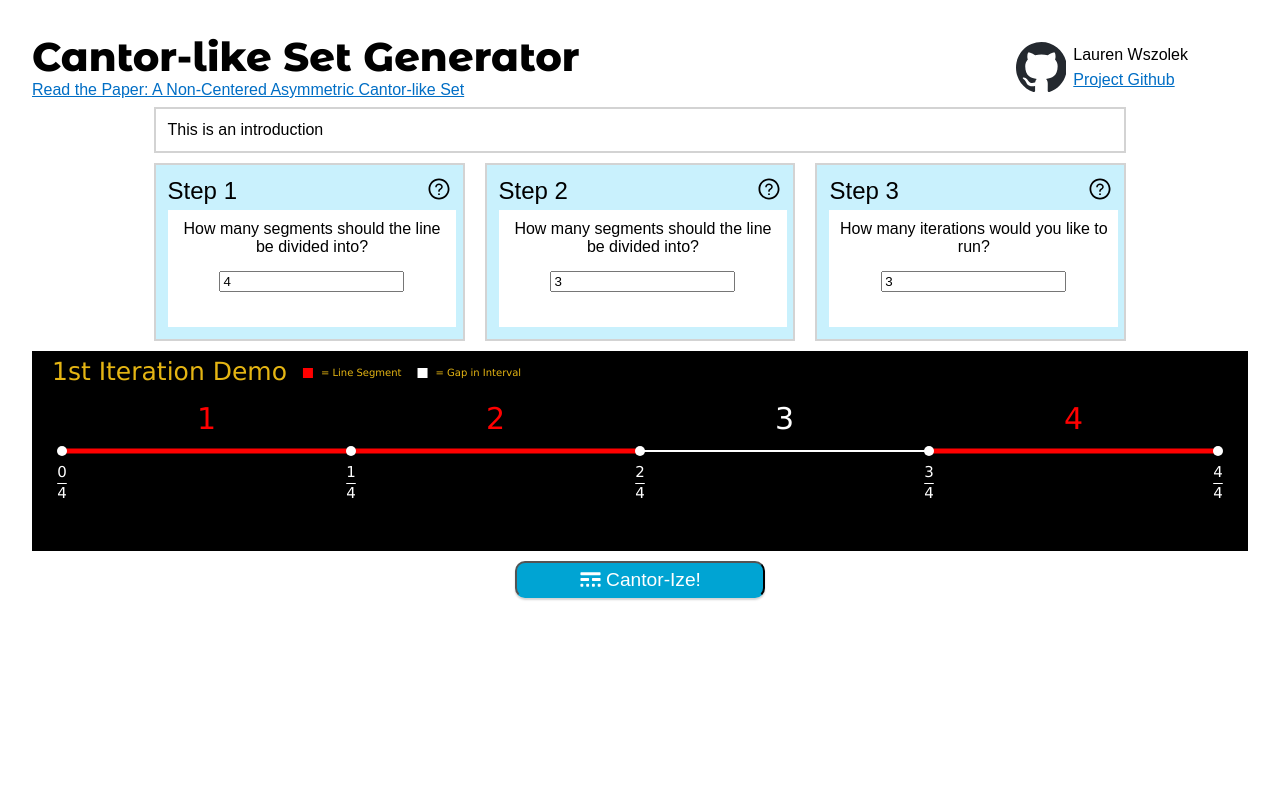
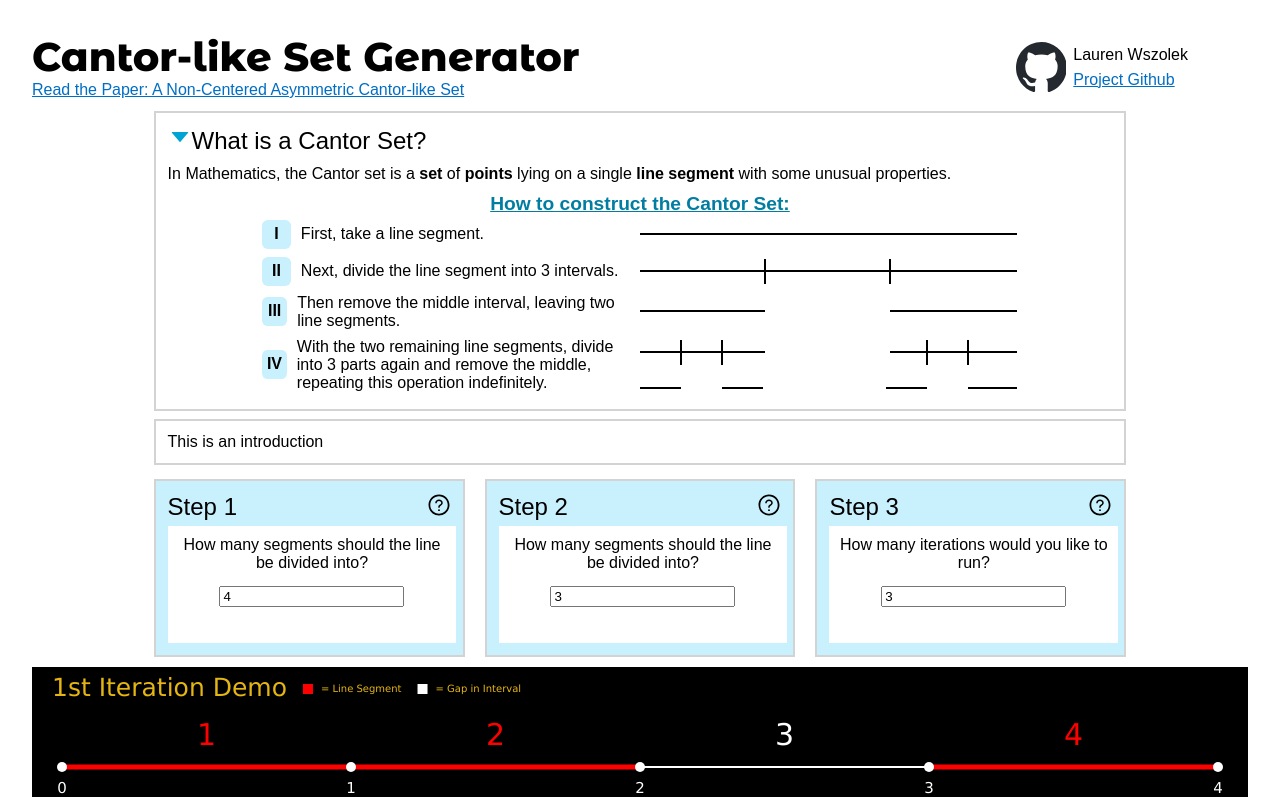
Before and after one commit to bambery/cantor_3-4_react, a React (Create React App) app: page / in a window 1280 px wide. Shown: the top 797 px of the page. Built offline with nearby package versions, Linux system fonts and the light colour scheme; a web font is replaced by a local one.

Commit message:
adds graphical demonstration of Cantor Set

```diff
--- a/src/components/CantorIteration.js
+++ b/src/components/CantorIteration.js
@@ -16,9 +16,14 @@ const CantorIteration = ({ intCol, index }) => {
     }
 
     const displayToggle = () => {
-        return showDetails
+        return (
+            <span className='caretToggle'>
+                {showDetails
                     ? <AiFillCaretDown/>
                     : <AiFillCaretRight/>
+                }
+            </span>
+        )
     }
 
     const cantorTable = (kind) => {
@@ -31,7 +36,6 @@ const CantorIteration = ({ intCol, index }) => {
 
 
     return(
-        <IconContext.Provider value={{ color: getComputedStyle(document.body).getPropertyValue('--color-bluish') }}>
         <div className='cantor-result-iteration'>
             <div className='cantor-result-numberline'>
                 <Numberline intCol={intCol} isDemo={false}/>
@@ -43,7 +47,6 @@ const CantorIteration = ({ intCol, index }) => {
             {showDetails && cantorTable('seg')}
             {showDetails && cantorTable('gap')}
         </div>
-        </IconContext.Provider>
     )
 }
 
--- /dev/null
+++ b/src/components/HowToCantorStep.js
@@ -0,0 +1,147 @@
+import React from 'react'
+import PropTypes from 'prop-types'
+import { useState, useRef, useEffect } from 'react'
+import styles from './HowToCantorStep.module.css'
+
+const HowToCantorStep = ({ stepInfo, stepNum }) => {
+    const canvasRef = useRef()
+
+    const stepDraw = [
+        drawStep1,
+        drawStep2,
+        drawStep3,
+        drawStep4
+    ]
+
+    useEffect( () => {
+        const ctx = drawCanvas(canvasRef)
+        const width = ctx.canvas.offsetWidth
+        const height = ctx.canvas.offsetHeight
+        const midH = Math.floor(height/2)
+        stepDraw[stepNum](ctx, height, width, midH)
+    }, [])
+
+    function drawCanvas(canvasRef){
+        const canvas = canvasRef.current
+        var rect = canvas.parentNode.getBoundingClientRect()
+        canvas.width = rect.width
+        canvas.height = rect.height
+        const ctx = canvas.getContext('2d')
+        const width = ctx.canvas.offsetWidth
+        const height = ctx.canvas.offsetHeight
+        ctx.fillStyle = 'white'
+        ctx.strokeStyle = 'black'
+        ctx.lineWidth = 2.0
+        ctx.fillRect(0, 0, width, height)
+        return ctx
+    }
+
+    function drawStep1(ctx, height, width, midH){
+        ctx.beginPath()
+        ctx.moveTo(0, midH)
+        ctx.lineTo(width, midH)
+        ctx.stroke()
+    }
+
+    function drawStep2(ctx, height, width, midH){
+        const oneThird = Math.floor(width/3)
+        drawStep1(ctx, height, width, midH)
+        ctx.beginPath()
+        ctx.moveTo(oneThird, 0)
+        ctx.lineTo(oneThird, height)
+        ctx.stroke()
+
+        ctx.beginPath()
+        ctx.moveTo(oneThird * 2, 0)
+        ctx.lineTo(oneThird * 2, height)
+        ctx.stroke()
+    }
+
+    function drawStep3(ctx, height, width, midH){
+        const oneThird = Math.floor(width/3)
+        ctx.beginPath()
+        ctx.moveTo(0, midH)
+        ctx.lineTo(oneThird, midH)
+        ctx.stroke()
+
+        ctx.beginPath()
+        ctx.moveTo(oneThird*2, midH)
+        ctx.lineTo(width, midH)
+        ctx.stroke()
+    }
+
+    function drawStep4(ctx, height, width, midH){
+        // step 4 has 2 diagrams stacked on top of one another
+        midH = Math.floor(midH/2)
+        const topHeight = Math.floor(height/2)
+        const oneNinth = Math.floor(width/9)
+        // top diagram
+        // draw horizontal lines
+        drawStep3(ctx, topHeight, width, midH)
+        // draw vertical lines
+        ctx.beginPath()
+        ctx.moveTo(oneNinth, 0)
+        ctx.lineTo(oneNinth, topHeight)
+        ctx.stroke()
+
+        ctx.beginPath()
+        ctx.moveTo(oneNinth*2, 0)
+        ctx.lineTo(oneNinth*2, topHeight)
+        ctx.stroke()
+
+        ctx.beginPath()
+        ctx.moveTo(oneNinth*7, 0)
+        ctx.lineTo(oneNinth*7, topHeight)
+        ctx.stroke()
+
+        ctx.beginPath()
+        ctx.moveTo(oneNinth*8, 0)
+        ctx.lineTo(oneNinth*8, topHeight)
+        ctx.stroke()
+
+        // bottom diagram
+        const bottomHeight = height - ctx.lineWidth
+        ctx.beginPath()
+        ctx.moveTo(0, bottomHeight)
+        ctx.lineTo(oneNinth, bottomHeight)
+        ctx.stroke()
+
+        ctx.beginPath()
+        ctx.moveTo(oneNinth*2, bottomHeight)
+        ctx.lineTo(oneNinth*3, bottomHeight)
+        ctx.stroke()
+
+        ctx.beginPath()
+        ctx.moveTo(oneNinth*6, bottomHeight)
+        ctx.lineTo(oneNinth*7, bottomHeight)
+        ctx.stroke()
+
+        ctx.beginPath()
+        ctx.moveTo(oneNinth*8, bottomHeight)
+        ctx.lineTo(width, bottomHeight)
+        ctx.stroke()
+    }
+
+    return(
+        <>
+            <div className={styles.numeralInstruction}>
+                <div className={styles.numeral} key={stepInfo['numeral']}>
+                    {stepInfo['numeral']}
+                </div>
+                <div className={styles.instruction} key={stepInfo['instruction']}>
+                    {stepInfo['instruction']}
+                </div>
+            </div>
+            <div className={styles.diagram}>
+                <canvas ref={canvasRef}></canvas>
+            </div>
+        </>
+    )
+}
+
+HowToCantorStep.propTypes = {
+    stepInfo:   PropTypes.object.isRequired,
+    stepNum:    PropTypes.number.isRequired
+}
+
+export default HowToCantorStep
--- /dev/null
+++ b/src/components/HowToCantorStep.module.css
@@ -0,0 +1,26 @@
+.numeralInstruction {
+    display: flex;
+    flex-direction: row;
+    justify-content: flex-start;
+    align-items: center;
+}
+
+.numeral {
+    width: 1.2rem;
+    height: 1.2rem;
+    border-radius: 20%;
+    padding: .3rem;
+    font-weight: bolder;
+    background-color: var(--color-light-bluish);
+    color: black;
+    text-align: center;
+    margin-right: 10px;
+}
+
+.diagram {
+    height: 25px;
+}
+
+.diagram:last-child {
+    height: 50px;
+}
--- a/src/components/Introduction.js
+++ b/src/components/Introduction.js
@@ -1,9 +1,77 @@
 import React from 'react'
+import { useState } from 'react'
+import { AiFillCaretDown, AiFillCaretRight } from 'react-icons/ai'
+import styles from './Introduction.module.css'
+import HowToCantorStep from './HowToCantorStep'
 
 const Introduction = () => {
+
+    const [showCantorInfo, setShowCantorInfo] = useState(true)
+
+    const stepDetails = [
+        {
+            'numeral': 'I',
+            'instruction': 'First, take a line segment.',
+        },
+        {
+            'numeral': 'II',
+            'instruction': 'Next, divide the line segment into 3 intervals.',
+        },
+        {
+            'numeral':  'III',
+            'instruction':  'Then remove the middle interval, leaving two line segments.'
+        },
+        {
+            'numeral':  'IV',
+            'instruction':  'With the two remaining line segments, divide into 3 parts again and remove the middle, repeating this operation indefinitely.'
+        }
+    ]
+
+    const toggleDetails = () => {
+        setShowCantorInfo(!showCantorInfo)
+    }
+
+    const displayToggle = () => {
+        return (
+            <span className='caretToggle'>
+                {showCantorInfo
+                    ? <AiFillCaretDown/>
+                    : <AiFillCaretRight/>
+                }
+            </span>
+        )
+    }
+
+    const cantorDescription = () => {
+        return(
+            <div className={styles.textDescription}>
+                In Mathematics, the Cantor set is a <a href="https://en.wikipedia.org/wiki/Set_(mathematics)">set</a> of <a href="https://en.wikipedia.org/wiki/Point_(geometry)">points</a> lying on a single <a href="https://en.wikipedia.org/wiki/Line_segment">line segment</a> with some unusual properties.
+                <div className={styles.centeringDiv}>
+                    <div className={styles.howToCantorTitle}>
+                        How to construct the Cantor Set:
+                    </div>
+                    <div className={styles.twoCol}>
+                        { stepDetails.map( (stepInfo, idx) =>
+                            <React.Fragment key={stepInfo['numeral']}>
+                                <HowToCantorStep stepInfo={stepInfo} stepNum={idx} />
+                            </React.Fragment>
+                        ) }
+                    </div>
+                </div>
+            </div>
+        )
+    }
+
     return(
-        <div className="centering-div">
-            <div className="introduction">
+        <div className={styles.centeringDiv}>
+            <div className={styles.introduction} onClick={toggleDetails}>
+                <div className={styles.whatIsCantorTitle}>
+                {displayToggle()}
+                What is a Cantor Set?
+                </div>
+                {showCantorInfo && cantorDescription()}
+            </div>
+            <div className={styles.introduction}>
                 This is an introduction
             </div>
         </div>
--- /dev/null
+++ b/src/components/Introduction.module.css
@@ -0,0 +1,51 @@
+.centeringDiv {
+    display: flex;
+    flex-direction: column;
+    justify-content: center;
+    align-items: center;
+    margin: auto;
+    width: 80%;
+}
+
+.introduction {
+    padding: 12px;
+    border: 2px solid var(--color-light-gray);
+    margin: 4px 10px;
+    width: 100%;
+    box-sizing: border-box;
+}
+
+.whatIsCantorTitle {
+    font-size: var(--step-title-font-size);
+}
+
+.textDescription {
+    padding-top: 10px;
+}
+
+.textDescription a {
+    color: var(--color-basic-font);
+    font-weight: bold;
+    text-decoration: none;
+}
+
+.textDescription a:hover {
+    text-decoration: underline;
+}
+
+.twoCol {
+    display: grid;
+    grid-template-columns: repeat(2, 1fr);
+    align-items: center;
+    row-gap: 8px;
+    margin-bottom: 5px;
+}
+
+.howToCantorTitle {
+    color: var(--color-dark-bluish);
+    font-size: 1.2rem;
+    font-weight: bolder;
+    margin-top: 10px;
+    margin-bottom: 5px;
+    text-decoration: underline;
+}
--- a/src/index.css
+++ b/src/index.css
@@ -3,10 +3,12 @@ body {
     width: 95%;
     margin: 2em auto;
     font-family: 'ABeeZee', sans-serif;
+    font-size: 16px;
     --font-title: 'Montserrat Alternates'; /* 800, 600, 400 */
     --step-title-font-size: 1.5em;
     --color-error-text: #cb4818;
     --color-error-bg: #ffe0e0;
+    --color-basic-font: black;
     /* colors */
     --color-link: #006ec5;
     --color-bluish: #00a4d3;
@@ -190,6 +192,10 @@ a {
     position: relative;
 }
 
+.caretToggle {
+    color: var(--color-bluish);
+}
+
 .cantor-result-iteration-name:hover {
     cursor: pointer;
     color: var(--color-bluish);
@@ -276,25 +282,6 @@ a {
     border-top: 2px solid;
 }
 
-
-/****************/
-
-.centering-div {
-    display: flex;
-    flex-direction: column;
-    justify-content: center;
-    align-items: center;
-    margin: auto;
-    width: 80%;
-}
-
-.introduction {
-    padding: 12px;
-    border: 2px solid var(--color-light-gray);
-    margin: auto 10px;
-    width: 100%;
-    box-sizing: border-box;
-}
 
 /****************/
 
```
Also changed, not shown: src/components/Numberline.js (+24 -19 lines), src/components/SetupStep.js (+1 -20 lines). Lines whose indentation alone changed are shown as unchanged.
